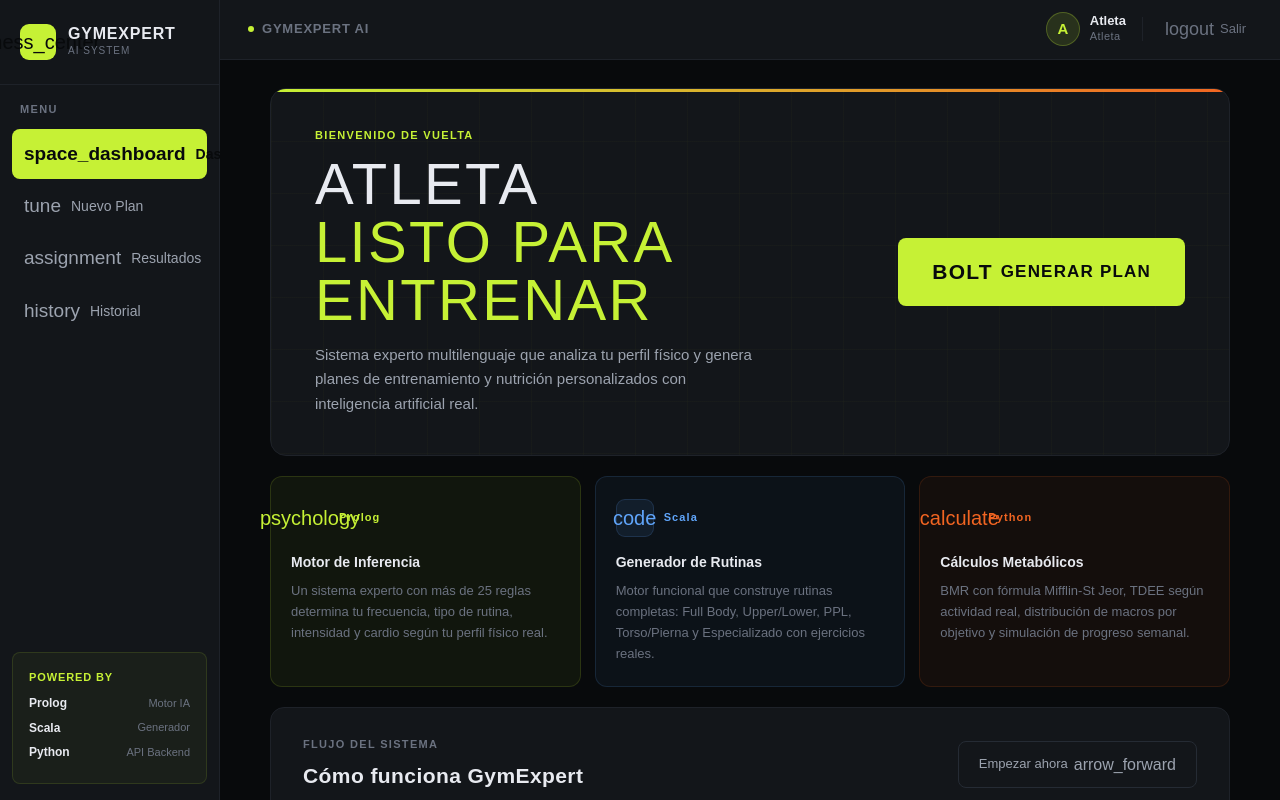
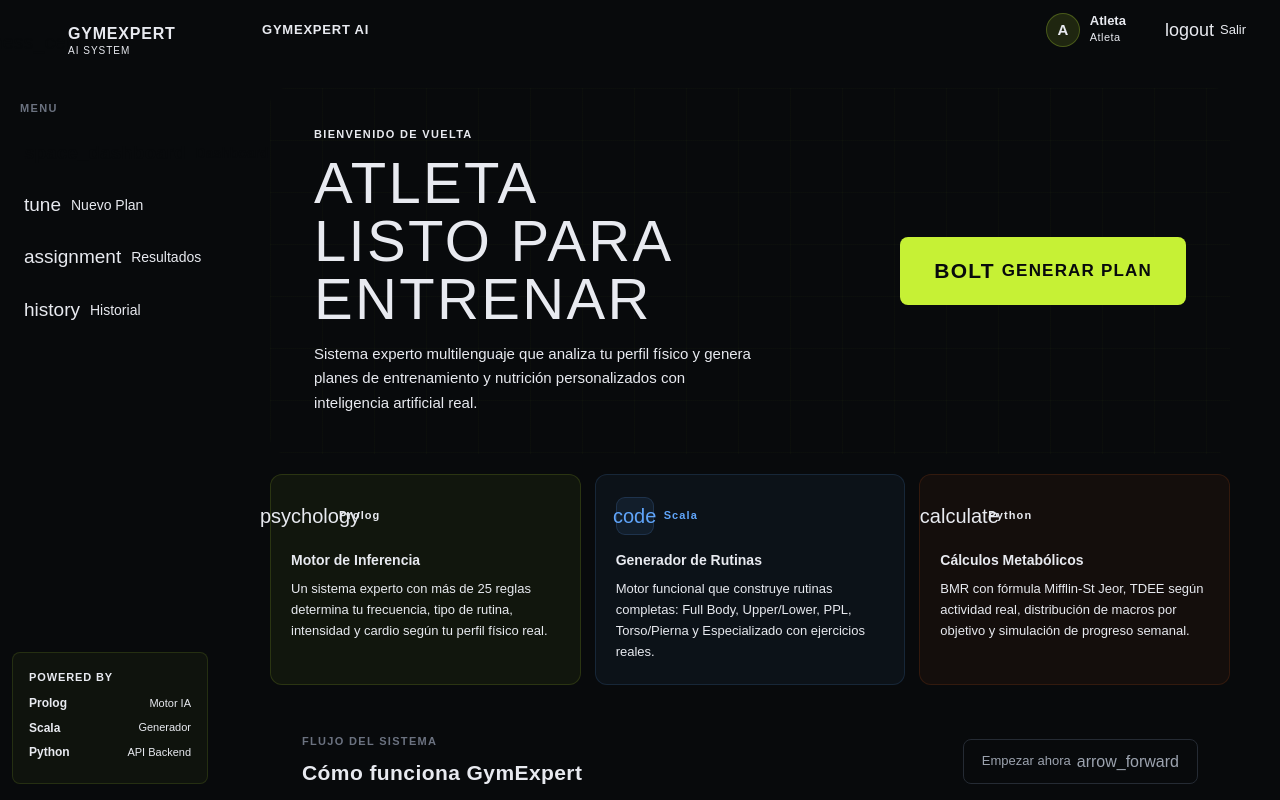
Before and after one commit to jhersonzarate/gym-ai-system, a React (Vite) app in the folder frontend/: page / in a window 1280 px wide. Built offline with nearby package versions, Linux system fonts and the light colour scheme; no server answers; sample sign-in values are in the browser's storage.

Commit message:
Sexto commit del proyecto gym-ai-system

```diff
--- a/frontend/src/index.css
+++ b/frontend/src/index.css
@@ -2,170 +2,149 @@
 @import url('https://fonts.googleapis.com/css2?family=Barlow+Condensed:wght@400;500;600;700;800&family=Barlow:wght@300;400;500;600;700&family=Bebas+Neue&display=swap');
 @import url('https://fonts.googleapis.com/icon?family=Material+Icons+Round');
 
-*, *::before, *::after {
-  box-sizing: border-box;
-  margin: 0;
-  padding: 0;
-}
+*, *::before, *::after { box-sizing: border-box; margin: 0; padding: 0; }
 
 :root {
-  --gym-black:    #080A0C;
-  --gym-dark:     #0F1114;
-  --gym-card:     #13161A;
-  --gym-border:   #1E2229;
-  --gym-border2:  #252B34;
-  --gym-lime:     #C6F135;
-  --gym-lime2:    #A8D520;
-  --gym-orange:   #F26522;
-  --gym-orange2:  #D9541A;
-  --gym-blue:     #3B82F6;
-  --gym-red:      #EF4444;
-  --gym-text:     #E8EAF0;
-  --gym-muted:    #6B7280;
-  --gym-muted2:   #9CA3AF;
+  --black:   #080A0C;
+  --dark:    #0F1114;
+  --card:    #13161A;
+  --border:  #1E2229;
+  --border2: #252B34;
+  --lime:    #C6F135;
+  --lime2:   #A8D520;
+  --orange:  #F26522;
+  --blue:    #3B82F6;
+  --red:     #EF4444;
+  --text:    #E8EAF0;
+  --muted:   #6B7280;
+  --muted2:  #9CA3AF;
 }
 
 html { scroll-behavior: smooth; }
 
 body {
-  background-color: var(--gym-black);
-  color: var(--gym-text);
+  background: var(--black);
+  color: var(--text);
   font-family: 'Barlow', sans-serif;
   font-size: 15px;
   line-height: 1.6;
   -webkit-font-smoothing: antialiased;
-  -moz-osx-font-smoothing: grayscale;
 }
 
-.font-display {
-  font-family: 'Bebas Neue', sans-serif;
-  letter-spacing: 0.04em;
+.font-display  { font-family: 'Bebas Neue', sans-serif; letter-spacing: 0.04em; }
+.font-cond     { font-family: 'Barlow Condensed', sans-serif; }
+
+::-webkit-scrollbar { width: 4px; height: 4px; }
+::-webkit-scrollbar-track { background: var(--dark); }
+::-webkit-scrollbar-thumb { background: var(--border2); border-radius: 2px; }
+::-webkit-scrollbar-thumb:hover { background: var(--lime); }
+
+input[type=number]::-webkit-inner-spin-button,
+input[type=number]::-webkit-outer-spin-button { -webkit-appearance: none; }
+
+/* ── Inputs ── */
+.gym-input {
+  width: 100%;
+  background: var(--dark);
+  border: 1.5px solid var(--border2);
+  border-radius: 8px;
+  padding: 12px 16px;
+  color: var(--text);
+  font-family: 'Barlow', sans-serif;
+  font-size: 15px;
+  outline: none;
+  transition: border-color 0.18s, box-shadow 0.18s;
+}
+.gym-input:focus {
+  border-color: var(--lime);
+  box-shadow: 0 0 0 3px rgba(198,241,53,0.09);
+}
+.gym-input::placeholder { color: var(--muted); }
+.gym-input.error {
+  border-color: var(--red);
+  box-shadow: 0 0 0 3px rgba(239,68,68,0.08);
 }
 
-.font-condensed {
-  font-family: 'Barlow Condensed', sans-serif;
-}
-
-::-webkit-scrollbar { width: 4px; height: 4px; }
-::-webkit-scrollbar-track { background: var(--gym-dark); }
-::-webkit-scrollbar-thumb { background: var(--gym-border2); border-radius: 2px; }
-::-webkit-scrollbar-thumb:hover { background: var(--gym-lime); }
-
-input[type=number]::-webkit-inner-spin-button,
-input[type=number]::-webkit-outer-spin-button { -webkit-appearance: none; margin: 0; }
-
-.gym-card {
-  background: var(--gym-card);
-  border: 1px solid var(--gym-border);
-  border-radius: 12px;
-}
-
-.gym-input {
-  width: 100%;
-  background: var(--gym-dark);
-  border: 1px solid var(--gym-border2);
-  border-radius: 8px;
-  padding: 12px 16px;
-  color: var(--gym-text);
-  font-family: 'Barlow', sans-serif;
-  font-size: 15px;
-  transition: border-color 0.2s, box-shadow 0.2s;
-  outline: none;
-}
-
-.gym-input:focus {
-  border-color: var(--gym-lime);
-  box-shadow: 0 0 0 3px rgba(198, 241, 53, 0.08);
-}
-
-.gym-input::placeholder { color: var(--gym-muted); }
-
+/* ── Botones ── */
 .btn-primary {
-  background: var(--gym-lime);
+  background: var(--lime);
   color: #080A0C;
   font-family: 'Barlow Condensed', sans-serif;
   font-weight: 700;
-  font-size: 16px;
+  font-size: 15px;
   letter-spacing: 0.06em;
   text-transform: uppercase;
   border: none;
   border-radius: 8px;
-  padding: 14px 28px;
+  padding: 13px 26px;
   cursor: pointer;
   transition: background 0.15s, transform 0.1s;
   display: inline-flex;
   align-items: center;
   justify-content: center;
-  gap: 8px;
+  gap: 7px;
 }
-
-.btn-primary:hover { background: var(--gym-lime2); }
+.btn-primary:hover  { background: var(--lime2); }
 .btn-primary:active { transform: scale(0.98); }
-.btn-primary:disabled { opacity: 0.45; cursor: not-allowed; }
+.btn-primary:disabled { opacity: 0.4; cursor: not-allowed; transform: none; }
 
 .btn-ghost {
   background: transparent;
-  color: var(--gym-muted2);
-  border: 1px solid var(--gym-border2);
+  color: var(--muted2);
+  border: 1.5px solid var(--border2);
   border-radius: 8px;
-  padding: 10px 20px;
+  padding: 9px 18px;
   font-family: 'Barlow', sans-serif;
-  font-size: 14px;
+  font-size: 13px;
   cursor: pointer;
-  transition: border-color 0.2s, color 0.2s;
+  transition: border-color 0.15s, color 0.15s;
   display: inline-flex;
   align-items: center;
   gap: 6px;
 }
+.btn-ghost:hover { border-color: var(--lime); color: var(--lime); }
 
-.btn-ghost:hover { border-color: var(--gym-lime); color: var(--gym-lime); }
-
+/* ── Labels ── */
 .label-tag {
   font-family: 'Barlow Condensed', sans-serif;
   font-size: 11px;
   font-weight: 600;
   letter-spacing: 0.12em;
   text-transform: uppercase;
-  color: var(--gym-muted);
+  color: var(--muted);
 }
 
-.lime-dot {
-  width: 6px;
-  height: 6px;
-  background: var(--gym-lime);
-  border-radius: 50%;
-  display: inline-block;
+/* ── Cards ── */
+.gym-card {
+  background: var(--card);
+  border: 1px solid var(--border);
+  border-radius: 12px;
 }
 
+/* ── Animaciones ── */
 @keyframes fadeUp {
-  from { opacity: 0; transform: translateY(16px); }
+  from { opacity: 0; transform: translateY(14px); }
   to   { opacity: 1; transform: translateY(0); }
 }
-
-@keyframes slideIn {
-  from { opacity: 0; transform: translateX(-12px); }
-  to   { opacity: 1; transform: translateX(0); }
+@keyframes spin { to { transform: rotate(360deg); } }
+@keyframes pulse {
+  0%,100% { opacity: 1; }
+  50%      { opacity: 0.5; }
 }
 
-@keyframes spin {
-  to { transform: rotate(360deg); }
+.animate-up   { animation: fadeUp 0.4s cubic-bezier(0.16,1,0.3,1) forwards; }
+.animate-spin { animation: spin 0.8s linear infinite; }
+.s1 { animation-delay: 0.05s; }
+.s2 { animation-delay: 0.10s; }
+.s3 { animation-delay: 0.15s; }
+.s4 { animation-delay: 0.20s; }
+
+/* ── Mensajes de error de validación personalizados ── */
+.field-error {
+  font-size: 12px;
+  color: #FCA5A5;
+  margin-top: 5px;
+  display: flex;
+  align-items: center;
+  gap: 4px;
 }
-
-@keyframes pulse-lime {
-  0%, 100% { box-shadow: 0 0 0 0 rgba(198, 241, 53, 0.3); }
-  50%       { box-shadow: 0 0 0 6px rgba(198, 241, 53, 0); }
-}
-
-.animate-fade-up { animation: fadeUp 0.45s cubic-bezier(0.16,1,0.3,1) forwards; }
-.animate-slide-in { animation: slideIn 0.35s ease forwards; }
-.animate-spin { animation: spin 0.8s linear infinite; }
-
-.stagger-1 { animation-delay: 0.05s; }
-.stagger-2 { animation-delay: 0.1s; }
-.stagger-3 { animation-delay: 0.15s; }
-.stagger-4 { animation-delay: 0.2s; }
-
-.divider {
-  border: none;
-  border-top: 1px solid var(--gym-border);
-}
--- a/frontend/src/services/api.js
+++ b/frontend/src/services/api.js
@@ -1,9 +1,7 @@
 // frontend/src/services/api.js
 import axios from 'axios'
 
-const BASE = '/api'
-
-const api = axios.create({ baseURL: BASE })
+const api = axios.create({ baseURL: '/api' })
 
 api.interceptors.request.use(cfg => {
   const token = localStorage.getItem('gym_token')
@@ -11,15 +9,26 @@ api.interceptors.request.use(cfg => {
   return cfg
 })
 
+api.interceptors.response.use(
+  res => res,
+  err => {
+    if (err.response?.status === 401) {
+      localStorage.clear()
+      window.location.href = '/login'
+    }
+    return Promise.reject(err)
+  }
+)
+
 export const authAPI = {
-  register: (data) => api.post('/register', data),
-  login:    (data) => api.post('/login',    data),
-  me:       ()     => api.get('/me'),
+  register: d => api.post('/register', d),
+  login:    d => api.post('/login',    d),
+  me:       () => api.get('/me'),
 }
 
 export const gymAPI = {
-  generateRoutine: (perfil) => api.post('/generate-routine', perfil),
-  getHistory:      ()       => api.get('/history'),
+  generateRoutine: p => api.post('/generate-routine', p),
+  getHistory:      () => api.get('/history'),
 }
 
 export default api
```
Also changed, not shown: frontend/src/hooks/useValidation.js (added), 1 other file (tests, documents, lock files or other folders).
